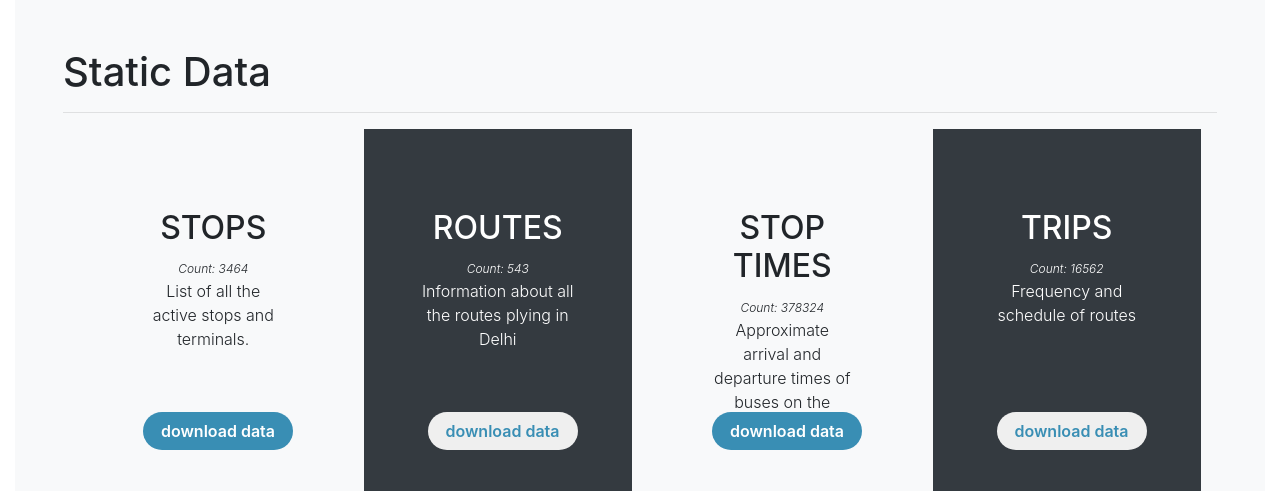
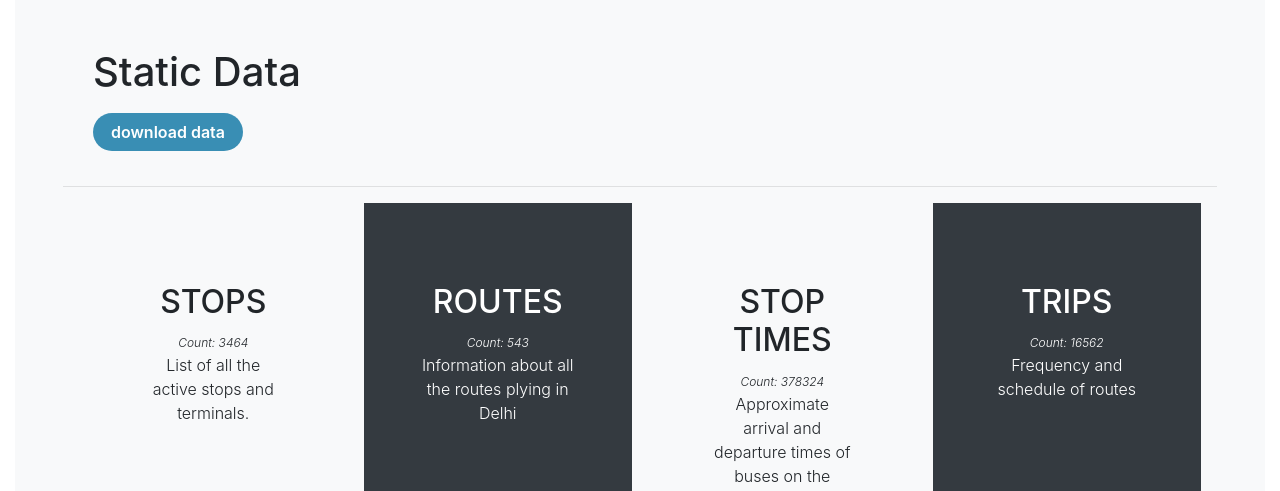
Before and after one commit to ks-chartr/electric--open-ev-database, a Django app: page /data/static/ in a window 1280 px wide. Shown: the part 72-563 px from the top of the page. Run offline with Django 3.2, Linux system fonts and the light colour scheme; data that the repository does not hold is empty; parts of the project's set-up code (start-up, migrations or seed data) failed here and were passed over; some libraries are stand-ins or nearby versions.

Commit message:
added one zip for all static files;

```diff
--- a/Opendata/Opendata/views.py
+++ b/Opendata/Opendata/views.py
@@ -9,6 +9,7 @@ import hashlib
 import logging
 from decouple import config
 import datetime
+import urllib.request  # the lib that handles the url stuff
 
 STATIC_DATA_FILES_URL = config('STATIC_DATA_FILES_URL', default='http://192.168.2.231:8000/', cast=str)
 assert STATIC_DATA_FILES_URL != 'None'
@@ -44,6 +45,12 @@ def staticData(request):
 		usageType = request.POST.get('usageType')
 		purpose = str(request.POST.getlist('purpose'))
 		dataDownloaded = request.POST.get('dataDownloaded')
+
+		####################
+		# now downloading all static files as .zip
+		####################
+
+
 		downloadData = DownloadData(
 			name=name,
 			email=email,
@@ -54,14 +61,15 @@ def staticData(request):
 		downloadData.save()
 		args['success'] = 'success'
 
-		import urllib.request  # the lib that handles the url stuff
-		URL = '{}/{}.txt'.format(STATIC_DATA_FILES_URL, dataDownloaded)
+		# URL = '{}/{}.txt'.format(STATIC_DATA_FILES_URL, dataDownloaded)
+		URL = '{}/GTFS.zip'.format(STATIC_DATA_FILES_URL)
 		print(URL)
 		test_file = urllib.request.urlopen(URL)
-		# test_file = open('/Users/atul/Desktop/tmp/{}.txt'.format(dataDownloaded), 'rb')
+		# test_file = open(' /Users/atul/Desktop/rehi/GTFS.zip'.format(dataDownloaded), 'rb')
 		response = HttpResponse(content=test_file)
-		response['Content-Type'] = 'text/plain'
-		response['Content-Disposition'] = 'attachment; filename="%s.txt"' % dataDownloaded
+		# response['Content-Type'] = 'text/plain'
+		# response['Content-Disposition'] = 'attachment; filename="%s.txt"' % dataDownloaded
+		response['Content-Disposition'] = 'attachment; filename="GTFS.zip"'
 		return response
 		# response = JsonResponse({'status': 200,}, status=responseCode)
 		# return response
--- a/Opendata/templates/staticData.html
+++ b/Opendata/templates/staticData.html
@@ -260,7 +260,17 @@
 {% block content %}
     <div class="container-fluid">
         <div class="position-relative overflow-hidden p-3 p-md-5 text-left bg-light" style="min-height: 300px">
-            <h1>Static Data</h1>
+            <div class="col-md-6">
+                <div class="col-md-6">
+                    <h1>Static Data</h1>
+                </div>
+                <div class="col-md-4" style="margin-top: 50px;">
+                    <button data-toggle="modal" data-target="#exampleModal1"
+                            class="btn btn-default download-button dark">download data
+                    </button>
+                </div>
+            </div>
+
             <hr/>
             <div class="d-md-flex flex-md-equal w-100 my-md-3 pl-md-3">
                 <div class="bg-light mr-md-3 pt-3 px-3 pt-md-5 px-md-5 text-center overflow-hidden"
@@ -268,12 +278,6 @@
                     <div class="my-3 p-3" style="height: 220px">
                         <h2 class="display-5">STOPS</h2>
                         <p class="lead"><i>Count: 3464</i><br/>List of all the active stops and terminals.</p>
-                    </div>
-
-                    <div class="my-3 p-3">
-                        <button data-toggle="modal" data-target="#exampleModal1"
-                                class="btn btn-default download-button dark">download data
-                        </button>
                     </div>
 
                     <p class="_p_small"><i>Last Updated: </i>{{ stopLastUpdated }}<br/></p>
@@ -287,11 +291,7 @@
                         <h2 class="display-5">ROUTES</h2>
                         <p class="lead"><i>Count: 543</i><br/>Information about all the routes plying in Delhi</p>
                     </div>
-                    <div class="my-3 p-3">
-                        <button data-toggle="modal" data-target="#exampleModal2"
-                                class="btn btn-default download-button light">download data
-                        </button>
-                    </div>
+
 
                     <p class="_p_small"><i>Last Updated: </i>{{ routesLastUpdated }}<br/></p>
                     <div class="bg-light shadow-sm mx-auto"
@@ -307,11 +307,7 @@
                             stops</p>
                     </div>
                     <div class="clearfix"></div>
-                    <div class="my-3 p-3">
-                        <button data-toggle="modal" data-target="#exampleModal3"
-                                class="btn btn-default download-button dark">download data
-                        </button>
-                    </div>
+
                     <p class="_p_small"><i>Last Updated: </i>{{ stopTimeLastUpdated }}<br/></p>
                     <div class="bg-dark shadow-sm mx-auto"
                          style="width: 80%; height: 250px; border-radius: 21px 21px 0 0;"><img
@@ -322,11 +318,6 @@
                     <div class="my-3 py-3" style="height: 220px;">
                         <h2 class="display-5">TRIPS</h2>
                         <p class="lead"><i>Count: 16562</i><br/>Frequency and schedule of routes</p>
-                    </div>
-                    <div class="my-3 p-3">
-                        <button data-toggle="modal" data-target="#exampleModal4"
-                                class="btn btn-default download-button light">download data
-                        </button>
                     </div>
                     <p class="_p_small"><i>Last Updated: </i>{{ tripsLastUpdated }}<br/></p>
                     <div class="bg-light shadow-sm mx-auto"
```
Also changed, not shown: 1 other file.
